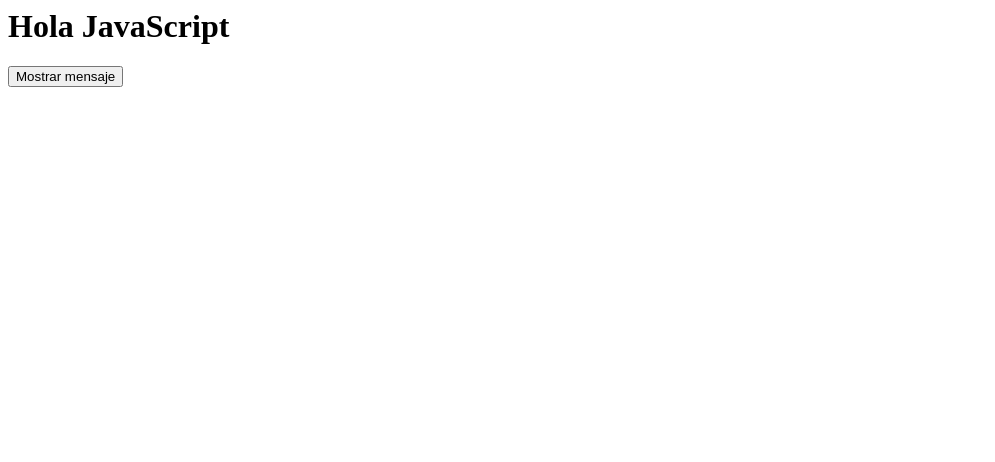
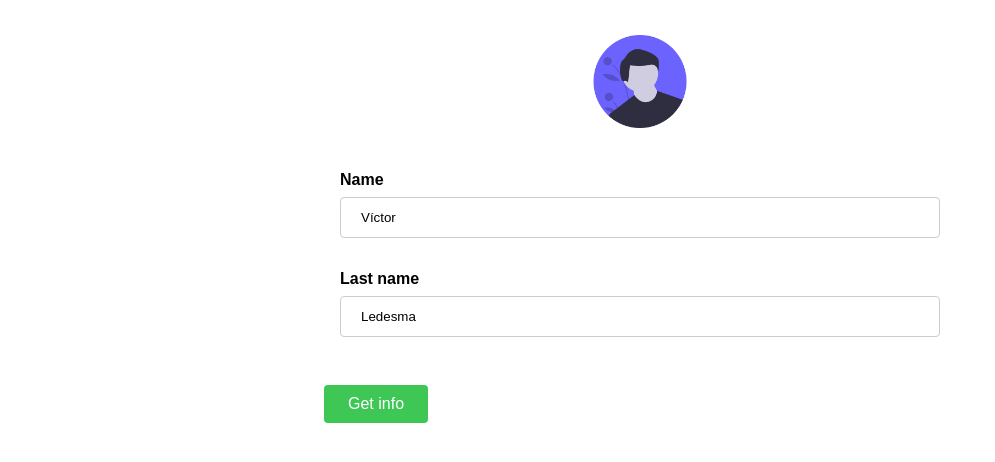
Before and after one commit to vledesma/bootcamp-js-lemoncode, a website: page modulo-1/index.html in a window 1280 px wide. Shown: the whole page, without its empty margins (0-995 px from the left). Drawn offline with Linux system fonts and the light colour scheme.

Commit message:
modulo 1-practica

```diff
--- /dev/null
+++ b/modulo-1/css/site.css
@@ -0,0 +1,51 @@
+body {
+    font-family: Arial, Helvetica, sans-serif;
+  }
+
+  input {
+    width: 100%;
+    padding: 12px 20px;
+    margin: 8px 0 32px 0;
+    display: inline-block;
+    border: 1px solid #ccc;
+    box-sizing: border-box;
+    border-radius: 4px;
+  }
+
+.container {
+    margin: auto;
+    width: 50%;
+}
+
+.data,
+.actions {
+    padding: 16px;
+}
+
+.img {
+    text-align: center;
+    margin: 24px 0 12px 0;
+    position: relative;
+}
+
+img.avatar {
+    width: 20%;
+    border-radius: 50%;
+}
+
+button {
+    background-color: #3ec755;
+    border: none;
+    color: white;
+    padding: 10px 24px;
+    text-align: center;
+    text-decoration: none;
+    display: inline-block;
+    font-size: 16px;
+    border-radius: 4px;
+    cursor: pointer;
+  }
+
+button:hover {
+    background-color: #056715;
+}
--- a/modulo-1/index.html
+++ b/modulo-1/index.html
@@ -1,12 +1,32 @@
-<html>
+<!DOCTYPE html>
+<html lang="en">
 <head>
-<title>Hola mundo</title>
+    <meta charset="UTF-8">
+    <meta http-equiv="X-UA-Compatible" content="IE=edge">
+    <meta name="viewport" content="width=device-width, initial-scale=1.0">
+    <title>Datos de usuario</title>
+    <link rel="stylesheet" href="css/site.css" />
 </head>
 <body>
-<h1 id="demo">Hola mundo</h1>
-    <button type="button" onclick="window.alert(2 + 2)">
-    Mostrar mensaje
-    </button>
+    <div class="container">
+        <div class="img">
+            <img src="" id="avatar" alt="Avatar" class="avatar" />
+        </div>
+        <div class="data">
+            <label for="name"><b>Name</b></label>
+            <input type="text" id="name" name="name" />
+            <label for="lastName"><b>Last name</b></label>
+            <input type="text" id="lastName" name="lastName" />
+        </div>
+        <div id="actions">
+            <button
+                type="button"
+                onclick="console.log(document.getElementById('name').value)">
+                Get info
+            </button>
+        </div>
+    </div>
+
     <script src="js/demo.js"></script>
 </body>
 </html>
--- a/modulo-1/js/demo.js
+++ b/modulo-1/js/demo.js
@@ -1,2 +1,3 @@
-document.getElementById("demo").innerHTML = "Hola JavaScript";
-window.alert(2 + 2);
+document.getElementById("name").value = "Víctor";
+document.getElementById("lastName").value = "Ledesma";
+document.getElementById("avatar").src = "/img/avatar-lemoncode.png";
```
Also changed, not shown: modulo-1/img/avatar-lemoncode.png (added).
